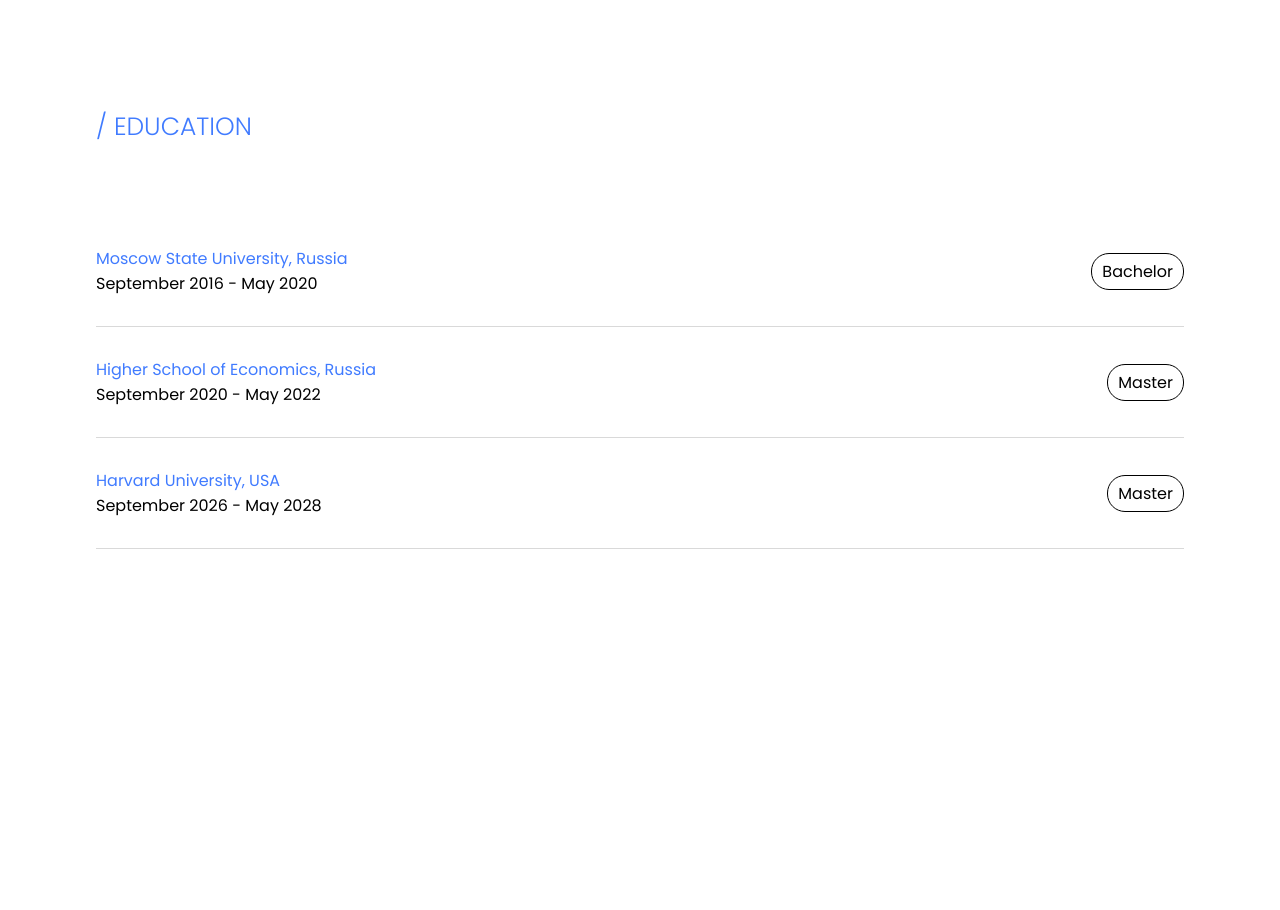
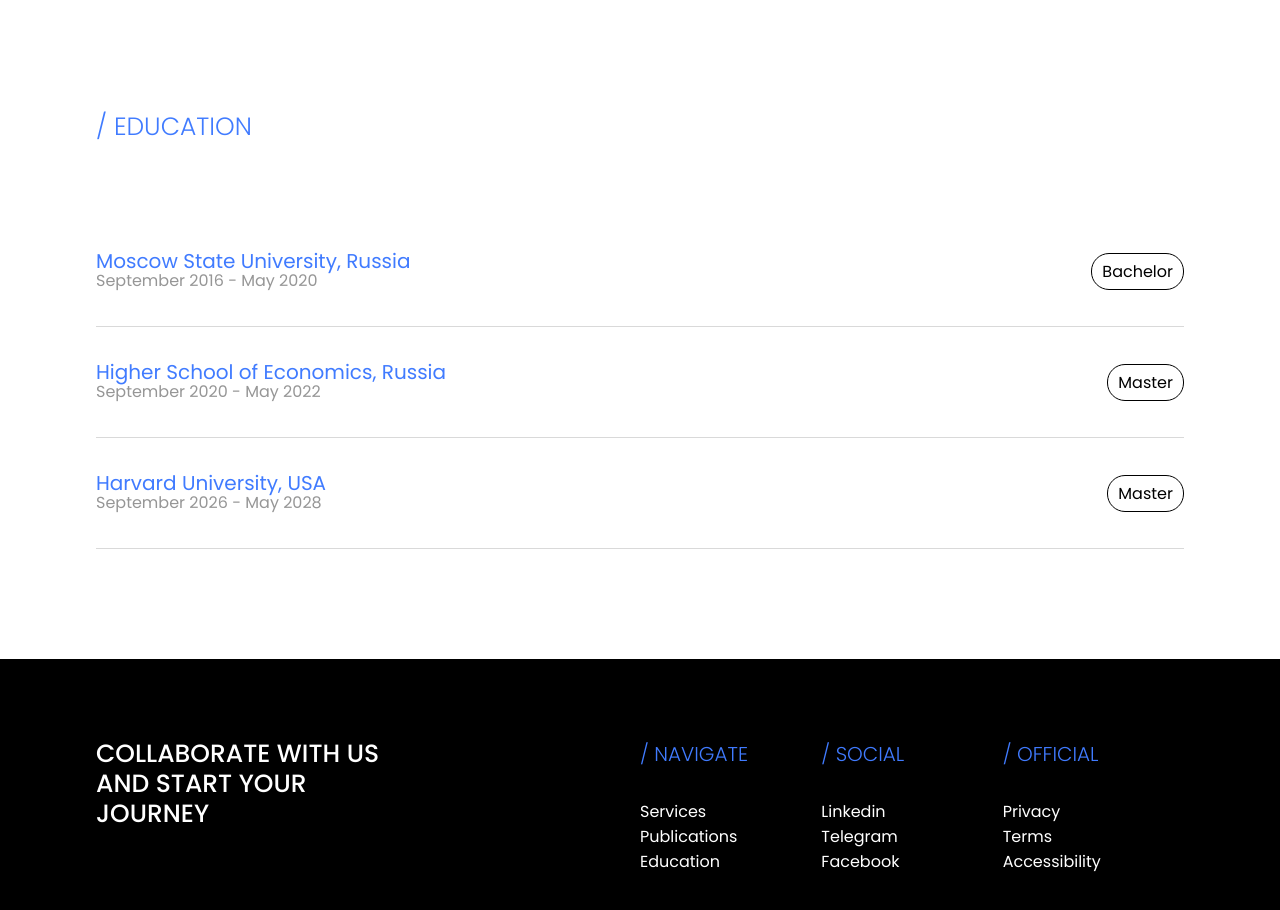
Before and after one commit to avocardiojam/luv, a React (Create React App) app: page / in a window 1280 px wide. Shown: the part 2565-3475 px from the top of the page. Before the commit the page ends 3184 px from the top, so only its background shows below. Built offline with nearby package versions, Linux system fonts and the light colour scheme.

Commit message:
adapted it to fit different screens

```diff
--- a/src/App.js
+++ b/src/App.js
@@ -3,6 +3,7 @@
 import Services from './components/Services';
 import Publications from './components/Publications';
 import Education from './components/Education';
+import Footer from './components/Footer';
 
 const App = () => {
   return (
@@ -12,6 +13,7 @@
     <Services/>
     <Publications/>
     <Education/>
+    <Footer/>
     </>
   );
 }
--- /dev/null
+++ b/src/components/Footer.jsx
@@ -0,0 +1,59 @@
+import styles from '../styles/Footer.module.css'
+
+const Footer = () => {
+    return (
+      <footer id='5'>
+        <div className={styles.container}>
+            <div className={styles.content}>
+                <div className={styles.footersectionone}>
+                <p className={styles.text}>COLLABORATE WITH US AND START YOUR JOURNEY</p>
+                </div>
+                <div className={styles.footersection}>
+                    <p>/ NAVIGATE</p>
+                    <ul>
+                        <li>
+                            <a className={styles.item} href="#">Services</a>
+                        </li>
+                        <li>
+                            <a className={styles.item} href="#">Publications</a>
+                        </li>
+                        <li>
+                            <a className={styles.item} href="#">Education</a>
+                        </li>
+                    </ul>
+                </div>
+                <div className={styles.footersection}>
+                    <p>/ SOCIAL</p>
+                    <ul>
+                        <li>
+                            <a className={styles.item} href="#">Linkedin</a>
+                        </li>
+                        <li>
+                            <a className={styles.item} href="#">Telegram</a>
+                        </li>
+                        <li>
+                            <a className={styles.item} href="#">Facebook</a>
+                        </li>
+                    </ul>
+                </div>
+                <div className={styles.footersection}>
+                    <p>/ OFFICIAL</p>
+                    <ul>
+                        <li>
+                            <a className={styles.item} href="#">Privacy</a>
+                        </li>
+                        <li>
+                            <a className={styles.item} href="#">Terms</a>
+                        </li>
+                        <li>
+                            <a className={styles.item} href="#">Accessibility</a>
+                        </li>
+                    </ul>
+                </div>
+            </div>
+        </div>
+      </footer>
+    );
+  }
+
+  export default Footer;
--- a/src/components/Head.jsx
+++ b/src/components/Head.jsx
@@ -21,7 +21,7 @@
                             </ul>
                         </div>
                         <div className={styles.titlediv}>
-                            <p className={styles.title}>ANNA GORBACHOVA</p>
+                            <p className={styles.title}>ANNA <br/>GORBACHOVA</p>
                         </div>
                     </div>
                     <div className={styles.descriptiondiv}>
--- a/src/data/MenuData.js
+++ b/src/data/MenuData.js
@@ -16,7 +16,7 @@
         title: '/ EDUCATION'
      },
      {
-        href: "#",
+        href: "#5",
         title: '/ CONTACTS'
      },
 ]
--- a/src/styles/About.module.css
+++ b/src/styles/About.module.css
@@ -26,3 +26,18 @@
 span {
     color: black;
 }
+
+@media (max-width: 1200px) {
+    .description {
+        font-size: 30px;
+        font-weight: 300;
+        line-height: 30px;
+    }
+}
+@media (max-width: 700px) {
+    .description {
+        font-size: 20px;
+        font-weight: 300;
+        line-height: 20px;
+    }
+}
--- a/src/styles/Education.module.css
+++ b/src/styles/Education.module.css
@@ -1,5 +1,5 @@
 .education {
-    margin-bottom: 70px;
+    margin-bottom: 110px;
 }
 .container {
     width: 85%;
--- a/src/styles/EducationItem.module.css
+++ b/src/styles/EducationItem.module.css
@@ -11,10 +11,12 @@
 .title {
     color: rgba(64, 123, 255, 1);
     font-family: "Poppins", sans-serif;
-    margin-bottom: 15px;
+    margin-bottom: 10px;
+    font-size: 20px;
 }
 .year {
     font-family: "Poppins", sans-serif;
+    color: rgba(150, 150, 150, 1)
 }
 .degree {
     border: 1px rgb(0, 0, 0) solid;
@@ -22,3 +24,11 @@
     padding: 5px 10px;
     font-family: "Poppins", sans-serif;
 }
+@media (max-width: 450px) {
+    .title {
+        font-size: 15px;
+    }
+    .year {
+        font-size: 15px;
+    }
+}
--- /dev/null
+++ b/src/styles/Footer.module.css
@@ -0,0 +1,65 @@
+footer {
+    background-color: #000;
+    color: #fff;
+    padding-top: 80px;
+    padding-bottom: 80px;
+}
+.container {
+    width: 85%;
+    margin: auto;
+}
+.content {
+    display: grid;
+    grid-template-columns: 3fr 1fr 1fr 1fr;
+}
+
+.footersection p {
+    color: rgba(64, 123, 255, 1);
+    margin-bottom: 30px;
+    font-size: 20px;
+    font-weight: 300;
+    font-family: "Poppins", sans-serif;
+}
+.text {
+    font-size: 25px;
+    font-weight: 500;
+    font-family: "Poppins", sans-serif;
+    line-height: 30px;
+    max-width: 60%;
+}
+ul {
+    list-style-type: none;
+}
+li a {
+    text-decoration: none;
+    color: white;
+    font-family: "Poppins", sans-serif;
+}
+
+.item:hover {
+    text-decoration: underline;
+}
+@media (max-width: 1200px) {
+    .content {
+        display: grid;
+        grid-template-columns: 1fr 1fr 1fr 1fr;
+    }
+    .text {
+        font-size: 15px;
+        line-height: 20px;
+    }
+}
+@media (max-width: 700px) {
+    .content {
+        display: grid;
+        grid-template-columns: 1fr;
+    }
+    .footersection {
+        padding-top: 30px;
+    }
+    .text {
+        font-size: 25px;
+        line-height: 30px;
+        max-width: 100%;
+    }
+}
--- a/src/styles/Head.module.css
+++ b/src/styles/Head.module.css
@@ -24,7 +24,7 @@
     list-style-type: none;
     padding: 0;
 }
-a {
+.menuLink {
     text-decoration: none;
     color: rgba(150, 150, 150, 1);
     font-family: "Poppins", sans-serif;
@@ -32,7 +32,7 @@
     font-weight: 300;
     cursor: pointer;
 }
-a:hover {
+.menuLink:hover {
     color: black;
 }
 .titlediv {
@@ -60,3 +60,21 @@
     max-width: 500px;
     text-align: center;
 }
+
+@media (max-width: 1200px) {
+    .title {
+        font-size: 50px;
+        font-weight: 600;
+        line-height: 50px;
+    }
+}
+@media (max-width: 700px) {
+    .title {
+        font-size: 30px;
+        font-weight: 600;
+        line-height: 30px;
+    }
+    .menuLink {
+        font-size: 15px;
+    }
+}
--- a/src/styles/Publications.module.css
+++ b/src/styles/Publications.module.css
@@ -17,3 +17,11 @@
     grid-template-columns: 1fr 1fr 1fr;
     grid-gap: 40px;
 }
+
+@media (max-width: 1200px) {
+    .items {
+        display: grid;
+        grid-template-columns: 1fr;
+        grid-gap: 40px;
+    }
+}
--- a/src/styles/ServiceItem.module.css
+++ b/src/styles/ServiceItem.module.css
@@ -27,3 +27,32 @@
     justify-content: space-between;
     align-items: center;
 }
+
+@media (max-width: 1200px) {
+    .title {
+        font-size: 20px;
+    }
+    .box {
+        padding: 20px 0;
+    }
+}
+@media (max-width: 700px) {
+    .box {
+        display: flex;
+        flex-direction: column;
+        align-items: center;
+        min-height: 130px;
+        padding: 20px 0;
+    }
+    .boxinfo {
+        width: 100%;
+        display: flex;
+        justify-content: space-between;
+        align-items: center;
+    }
+    .description {
+        width: 100%;
+        font-family: "Poppins", sans-serif;
+        font-size: 15px;
+    }
+}
```
